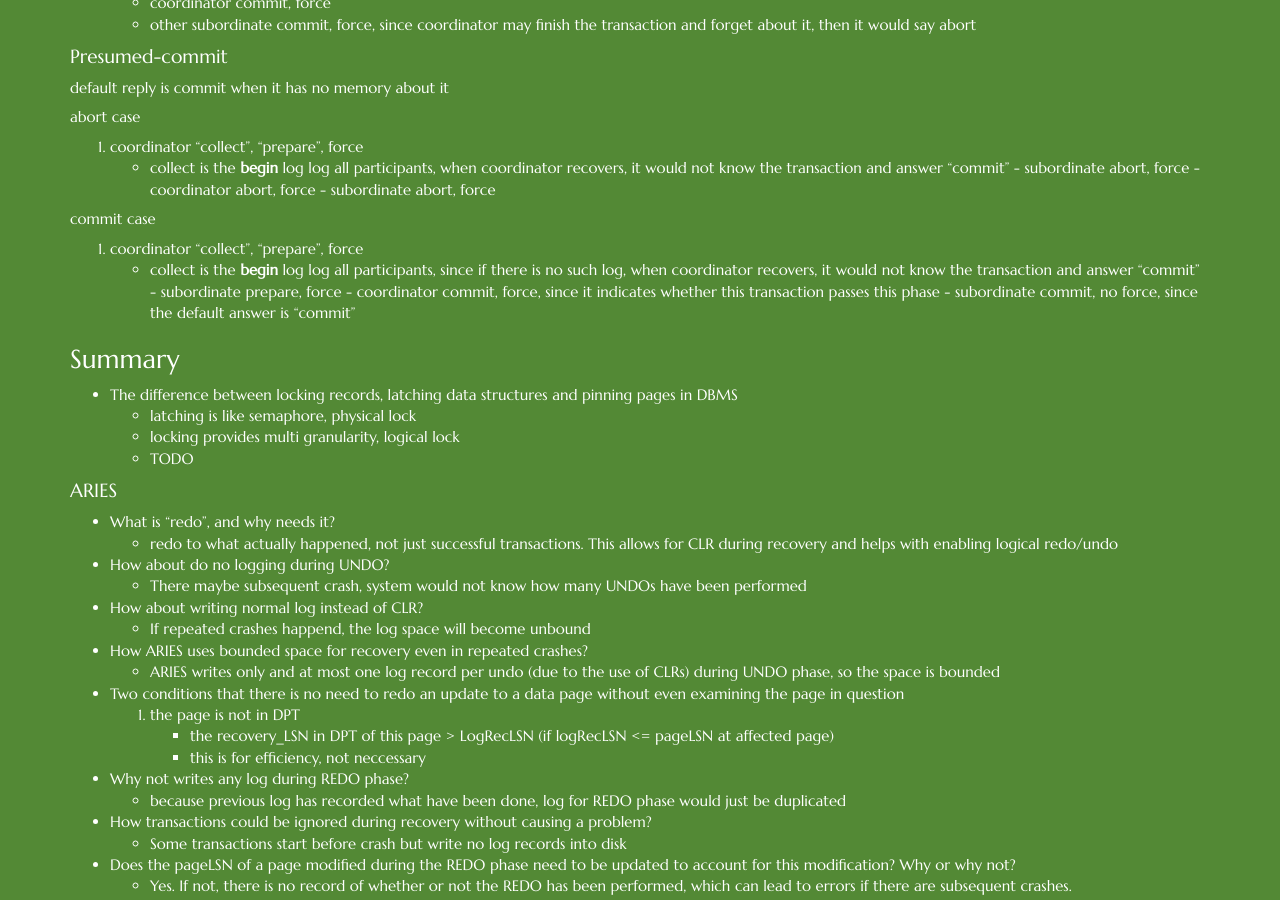
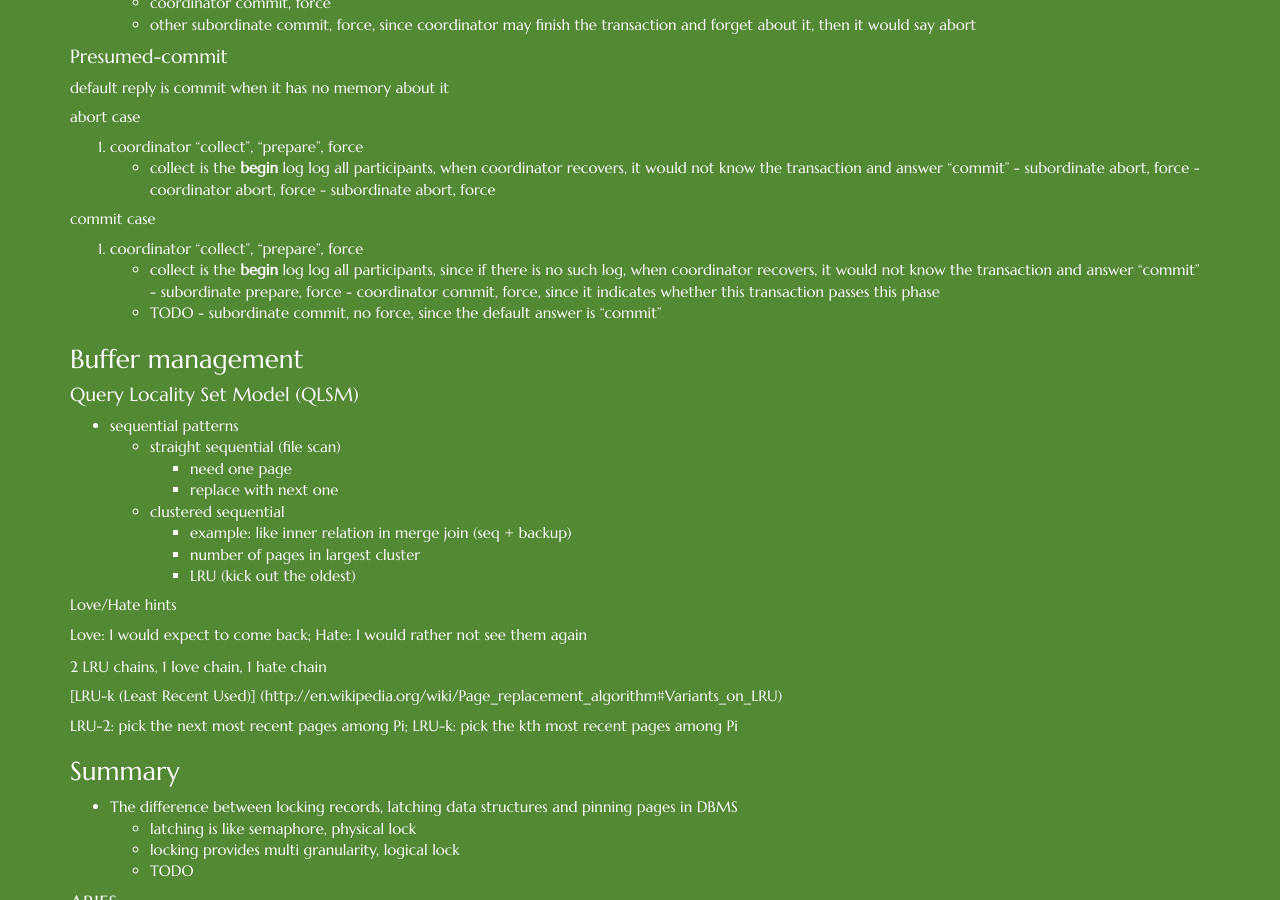
Before and after one commit to luozhaoyu/luozhaoyu.github.io, a Jekyll site: the page built from _posts/2015-02-17-DB-topics-recovery.md, in a window 1280 px wide and 900 px high, scrolled down 2667 px. Built offline with Jekyll 4.4.1, drawn with Linux system fonts in a browser that asks for light colours; nearby versions of some CDN libraries; Markdown is read by kramdown in place of the engine named in the settings.

Commit message:
add buffer management

```diff
--- a/_posts/2015-02-17-DB-topics-recovery.md
+++ b/_posts/2015-02-17-DB-topics-recovery.md
@@ -133,7 +133,29 @@ default reply is commit when it has no memory about it
     * collect is the **begin** log log all participants, since if there is no such log, when coordinator recovers, it would not know the transaction and answer "commit"
 - subordinate prepare, force
 - coordinator commit, force, since it indicates whether this transaction passes this phase
+    * TODO
 - subordinate commit, no force, since the default answer is "commit"
+
+### Buffer management
+#### Query Locality Set Model (QLSM)
+* sequential patterns
+    * straight sequential (file scan)
+        * need one page
+        * replace with next one
+    * clustered sequential
+        * example: like inner relation in merge join (seq + backup)
+        * number of pages in largest cluster
+        * LRU (kick out the oldest)
+
+##### Love/Hate hints
+Love: I would expect to come back; Hate: I would rather not see them again
+
+2 LRU chains, 1 love chain, 1 hate chain
+
+##### [LRU-k (Least Recent Used)] (http://en.wikipedia.org/wiki/Page_replacement_algorithm#Variants_on_LRU)
+LRU-2: pick the next most recent pages among Pi; LRU-k: pick the kth most recent pages among Pi
+
+
 
 
 ### Summary
```
